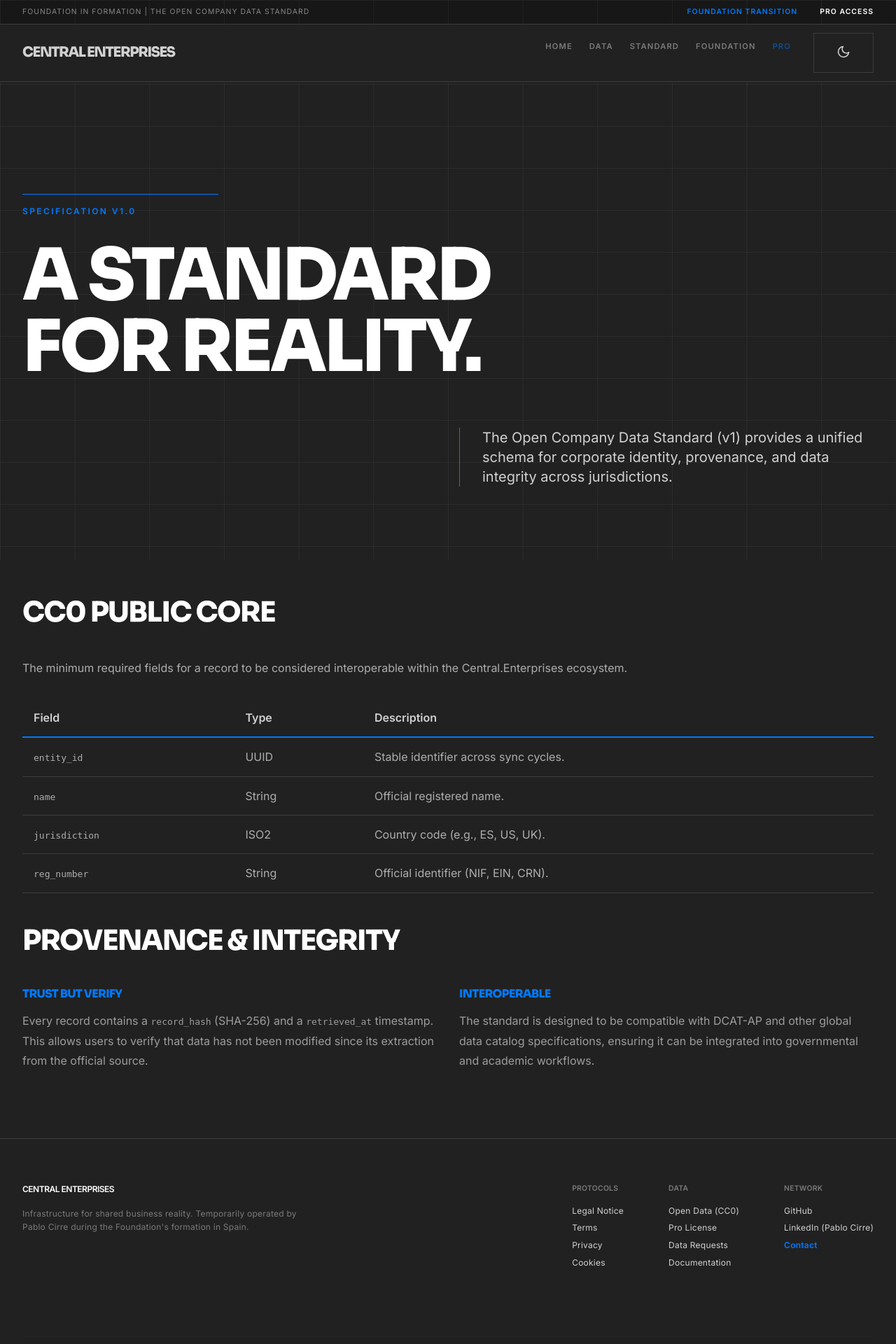
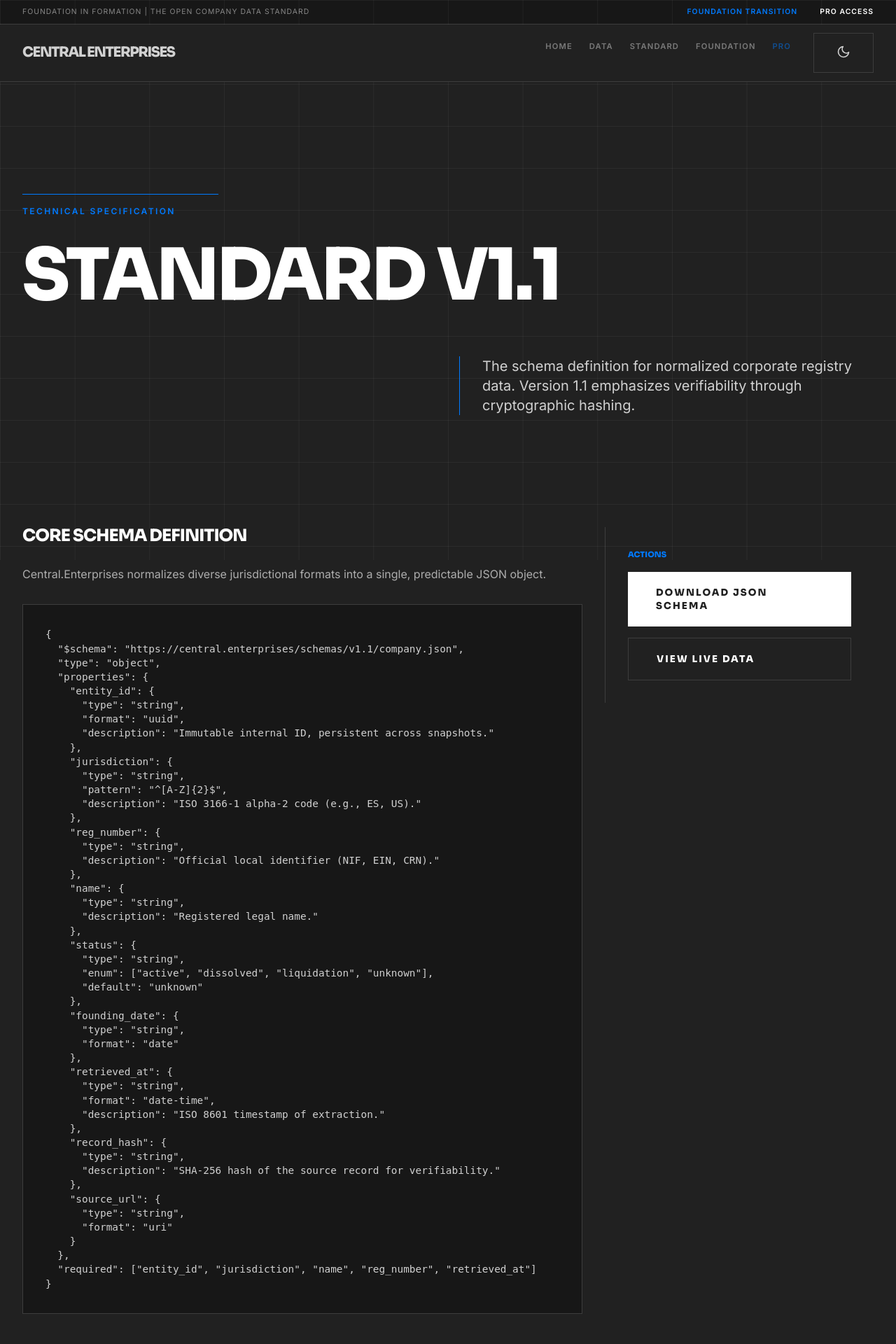
Before and after one commit to base-datos-empresas/central-enterprises, a PHP site: page /standard/ in a window 1280 px wide. Shown: the top 1920 px of the page at 70% size. Run offline with PHP 8.4, Linux system fonts and the light colour scheme.

Commit message:
feat: prioritization package (catalog search, provenance fields, standard v1.1)

```diff
--- a/public_html/standard/index.php
+++ b/public_html/standard/index.php
@@ -7,92 +7,128 @@ $basePath = "..";
 <head>
     <meta charset="UTF-8">
     <meta name="viewport" content="width=device-width, initial-scale=1.0">
-    <title>Open Company Data Standard | Central.Enterprises</title>
+    <title>Open Company Data Standard v1.1 | Central.Enterprises</title>
     <!-- Fonts -->
     <link rel="preconnect" href="https://fonts.googleapis.com">
     <link rel="preconnect" href="https://fonts.gstatic.com" crossorigin>
     <link href="https://fonts.googleapis.com/css2?family=Inter:wght@400;600&family=Sora:wght@800;900&display=swap"
         rel="stylesheet">
     <!-- Titan Core Styles -->
-    <link rel="stylesheet" href="<?= $basePath ?>/assets/titan.css?v=10">
+    <link rel="stylesheet" href="<?= $basePath ?>/assets/titan.css?v=11">
     <link rel="icon" type="image/png" href="<?= $basePath ?>/assets/favicon.png">
     <script src="<?= $basePath ?>/assets/theme-toggle.js?v=7" defer></script>
 </head>
 
 <body data-theme="titan-dark">
     <div class="grid-bg"></div>
-
     <?php include $basePath . '/includes/header.php'; ?>
 
     <main>
         <header class="hero">
             <div class="grid-container">
-                <div class="section-meta">SPECIFICATION V1.0</div>
-                <h1 class="hero-title">A STANDARD <br>FOR REALITY.</h1>
+                <div class="section-meta">TECHNICAL SPECIFICATION</div>
+                <h1 class="hero-title">STANDARD v1.1</h1>
                 <div class="hero-desc">
-                    The Open Company Data Standard (v1) provides a unified schema for corporate identity, provenance,
-                    and data integrity across jurisdictions.
+                    The schema definition for normalized corporate registry data. Version 1.1 emphasizes verifiability
+                    through cryptographic hashing.
                 </div>
             </div>
         </header>
 
         <section class="section">
             <div class="grid-container">
-                <div class="span-12">
-                    <h2 class="section-title">CC0 Public Core</h2>
-                    <p style="margin-bottom: 2rem; opacity: 0.8;">The minimum required fields for a record to be
-                        considered interoperable within the Central.Enterprises ecosystem.</p>
+                <div class="span-8">
+                    <h2 class="heading" style="margin-bottom:2rem;">Core Schema Definition</h2>
+                    <p style="margin-bottom:2rem; opacity:0.8;">
+                        Central.Enterprises normalizes diverse jurisdictional formats into a single, predictable JSON
+                        object.
+                    </p>
 
-                    <div style="overflow-x: auto;">
-                        <table class="data-table" style="width: 100%; border-collapse: collapse; margin-bottom: 3rem;">
-                            <thead>
-                                <tr style="border-bottom: 2px solid var(--accent); text-align: left;">
-                                    <th style="padding: 1rem;">Field</th>
-                                    <th style="padding: 1rem;">Type</th>
-                                    <th style="padding: 1rem;">Description</th>
-                                </tr>
-                            </thead>
-                            <tbody style="opacity: 0.8;">
-                                <tr style="border-bottom: 1px solid var(--structural-line);">
-                                    <td style="padding: 1rem;"><code>entity_id</code></td>
-                                    <td style="padding: 1rem;">UUID</td>
-                                    <td style="padding: 1rem;">Stable identifier across sync cycles.</td>
-                                </tr>
-                                <tr style="border-bottom: 1px solid var(--structural-line);">
-                                    <td style="padding: 1rem;"><code>name</code></td>
-                                    <td style="padding: 1rem;">String</td>
-                                    <td style="padding: 1rem;">Official registered name.</td>
-                                </tr>
-                                <tr style="border-bottom: 1px solid var(--structural-line);">
-                                    <td style="padding: 1rem;"><code>jurisdiction</code></td>
-                                    <td style="padding: 1rem;">ISO2</td>
-                                    <td style="padding: 1rem;">Country code (e.g., ES, US, UK).</td>
-                                </tr>
-                                <tr style="border-bottom: 1px solid var(--structural-line);">
-                                    <td style="padding: 1rem;"><code>reg_number</code></td>
-                                    <td style="padding: 1rem;">String</td>
-                                    <td style="padding: 1rem;">Official identifier (NIF, EIN, CRN).</td>
-                                </tr>
-                            </tbody>
-                        </table>
+                    <div
+                        style="background:var(--bg-secondary); border:1px solid var(--structural-line); padding:2rem; overflow-x:auto;">
+                        <pre style="color:var(--text-body); font-family:monospace; font-size:0.9rem;">
+{
+  "$schema": "https://central.enterprises/schemas/v1.1/company.json",
+  "type": "object",
+  "properties": {
+    "entity_id": {
+      "type": "string",
+      "format": "uuid",
+      "description": "Immutable internal ID, persistent across snapshots."
+    },
+    "jurisdiction": {
+      "type": "string",
+      "pattern": "^[A-Z]{2}$",
+      "description": "ISO 3166-1 alpha-2 code (e.g., ES, US)."
+    },
+    "reg_number": {
+      "type": "string",
+      "description": "Official local identifier (NIF, EIN, CRN)."
+    },
+    "name": {
+      "type": "string",
+      "description": "Registered legal name."
+    },
+    "status": {
+      "type": "string",
+      "enum": ["active", "dissolved", "liquidation", "unknown"],
+      "default": "unknown"
+    },
+    "founding_date": {
+      "type": "string",
+      "format": "date"
+    },
+    "retrieved_at": {
+      "type": "string",
+      "format": "date-time",
+      "description": "ISO 8601 timestamp of extraction."
+    },
+    "record_hash": {
+      "type": "string",
+      "description": "SHA-256 hash of the source record for verifiability."
+    },
+    "source_url": {
+      "type": "string",
+      "format": "uri"
+    }
+  },
+  "required": ["entity_id", "jurisdiction", "name", "reg_number", "retrieved_at"]
+}
+</pre>
                     </div>
 
-                    <h2 class="section-title">Provenance & Integrity</h2>
-                    <div class="grid-container" style="padding: 0; gap: 2rem;">
-                        <div class="span-6">
-                            <h3 class="heading" style="font-size: 1rem; color: var(--accent); margin-bottom: 1rem;">
-                                Trust but Verify</h3>
-                            <p style="opacity: 0.7; line-height: 1.8;"> Every record contains a <code>record_hash</code>
-                                (SHA-256) and a <code>retrieved_at</code> timestamp. This allows users to verify that
-                                data has not been modified since its extraction from the official source.</p>
-                        </div>
-                        <div class="span-6">
-                            <h3 class="heading" style="font-size: 1rem; color: var(--accent); margin-bottom: 1rem;">
-                                Interoperable</h3>
-                            <p style="opacity: 0.7; line-height: 1.8;">The standard is designed to be compatible with
-                                DCAT-AP and other global data catalog specifications, ensuring it can be integrated into
-                                governmental and academic workflows.</p>
-                        </div>
+                    <h2 class="heading" style="margin-top:4rem; margin-bottom:2rem;">Manifest Protocol</h2>
+                    <p style="margin-bottom:2rem; opacity:0.8;">
+                        Every dataset download includes a `dataset_manifest.json` for integrity verification.
+                    </p>
+
+                    <div
+                        style="background:var(--bg-secondary); border:1px solid var(--structural-line); padding:2rem; overflow-x:auto;">
+                        <pre style="color:var(--text-body); font-family:monospace; font-size:0.9rem;">
+{
+  "build_id": "20260103-ES-FULL",
+  "generated_at": "2026-01-03T09:00:00Z",
+  "files": [
+    {
+      "name": "companies.csv",
+      "rows": 10420,
+      "sha256": "a1b2c3d4..."
+    }
+  ],
+  "maintainer": "Central.Enterprises Foundation"
+}
+</pre>
+                    </div>
+
+                </div>
+
+                <div class="span-4">
+                    <div style="position:sticky; top:8rem; padding:2rem; border-left:1px solid var(--structural-line);">
+                        <div class="titan-label" style="margin-bottom:1rem;">Actions</div>
+                        <a href="#" class="btn-institutional primary" style="width:100%; margin-bottom:1rem;">Download
+                            JSON Schema</a>
+                        <a href="<?= $basePath ?>/data" class="btn-institutional secondary" style="width:100%;">View
+                            Live Data</a>
                     </div>
                 </div>
             </div>
```
Also changed, not shown: data/registry_index.json (+9 -3 lines), public_html/data/index.php (+56 -3 lines).
